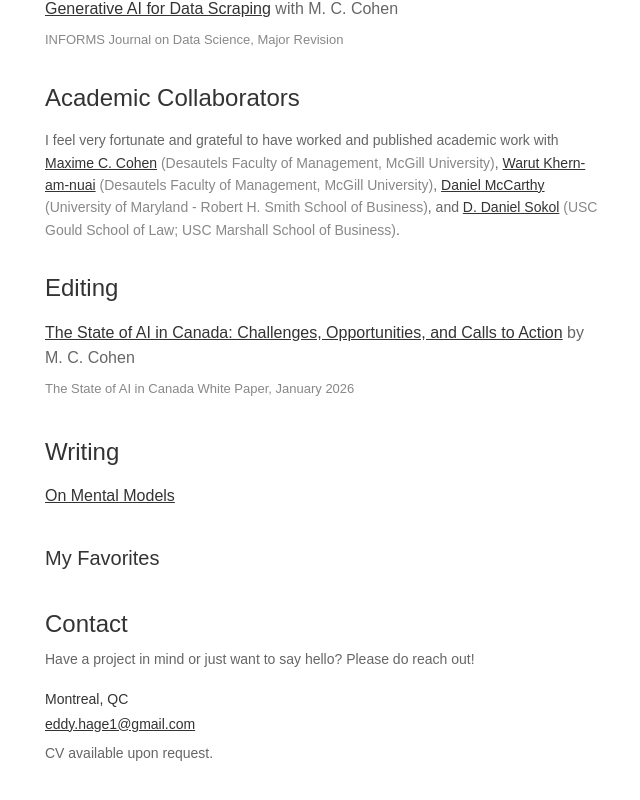
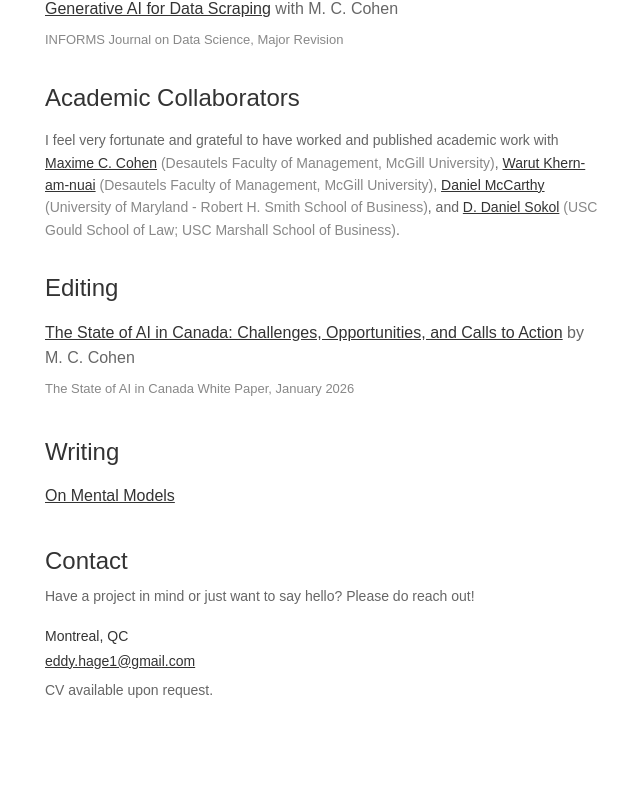
Before and after one commit to ehagey/personal-website-eddy, a React (Vite) app: page / in a window 1280 px wide. Shown: the part 1029-1829 px from the top of the page, without its empty margins (315-955 px from the left). After the commit the page ends 1770 px from the top, so only its background shows below. Built offline with nearby package versions, Linux system fonts and the light colour scheme.

Commit message:
Changes
Co-authored-by: ehagey <150868906+ehagey@users.noreply.github.com>

```diff
--- a/src/pages/Index.tsx
+++ b/src/pages/Index.tsx
@@ -3,11 +3,8 @@ import Header from '@/components/Header';
 import HeroSection from '@/components/HeroSection';
 import AboutSection from '@/components/AboutSection';
 import PublicationsSection from '@/components/PublicationsSection';
-
 import WritingSection from '@/components/WritingSection';
-import ReadingSection from '@/components/ReadingSection';
 import ContactSection from '@/components/ContactSection';
-import Footer from '@/components/Footer';
 
 const Index = () => {
   return (
@@ -19,7 +16,6 @@ const Index = () => {
         <PublicationsSection />
 
         <WritingSection />
-        <ReadingSection />
         <ContactSection />
       </main>
     </>
```
